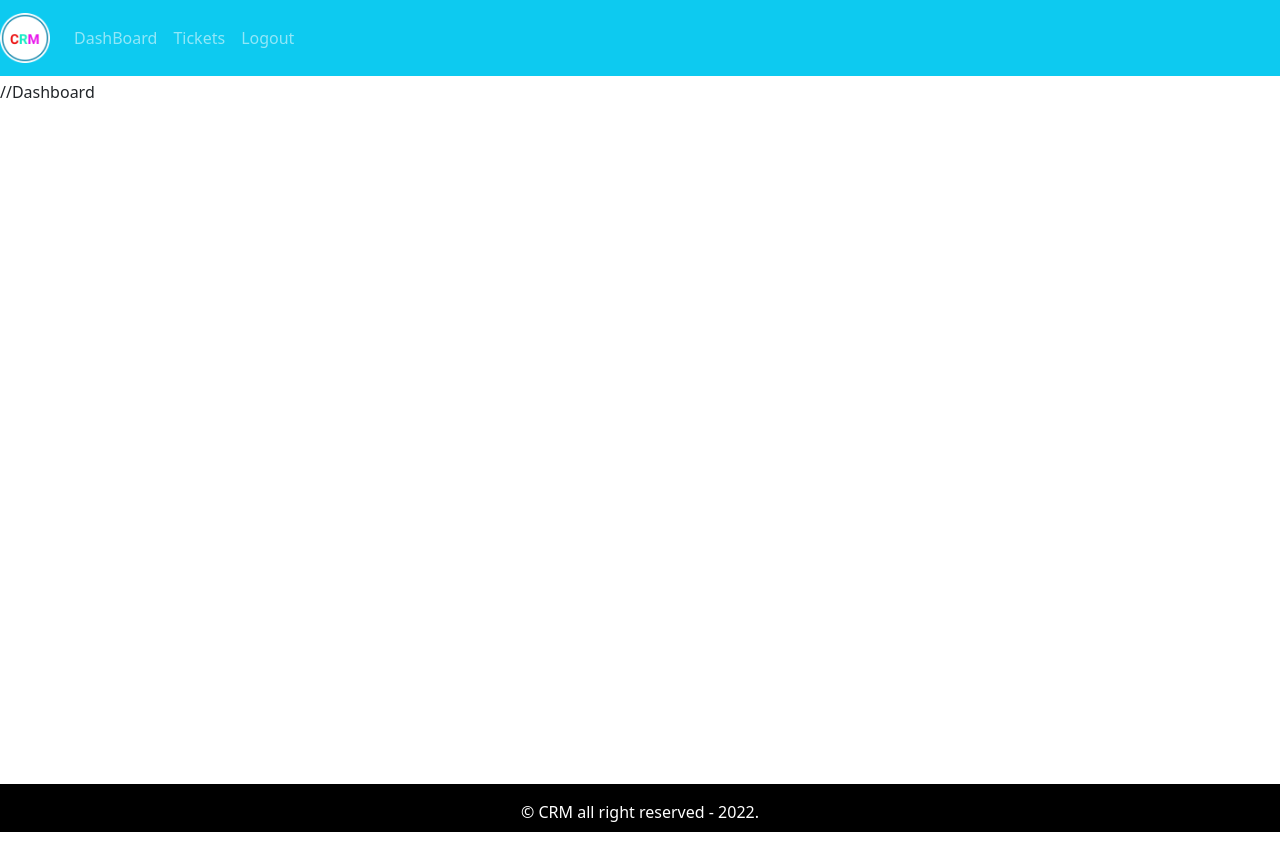
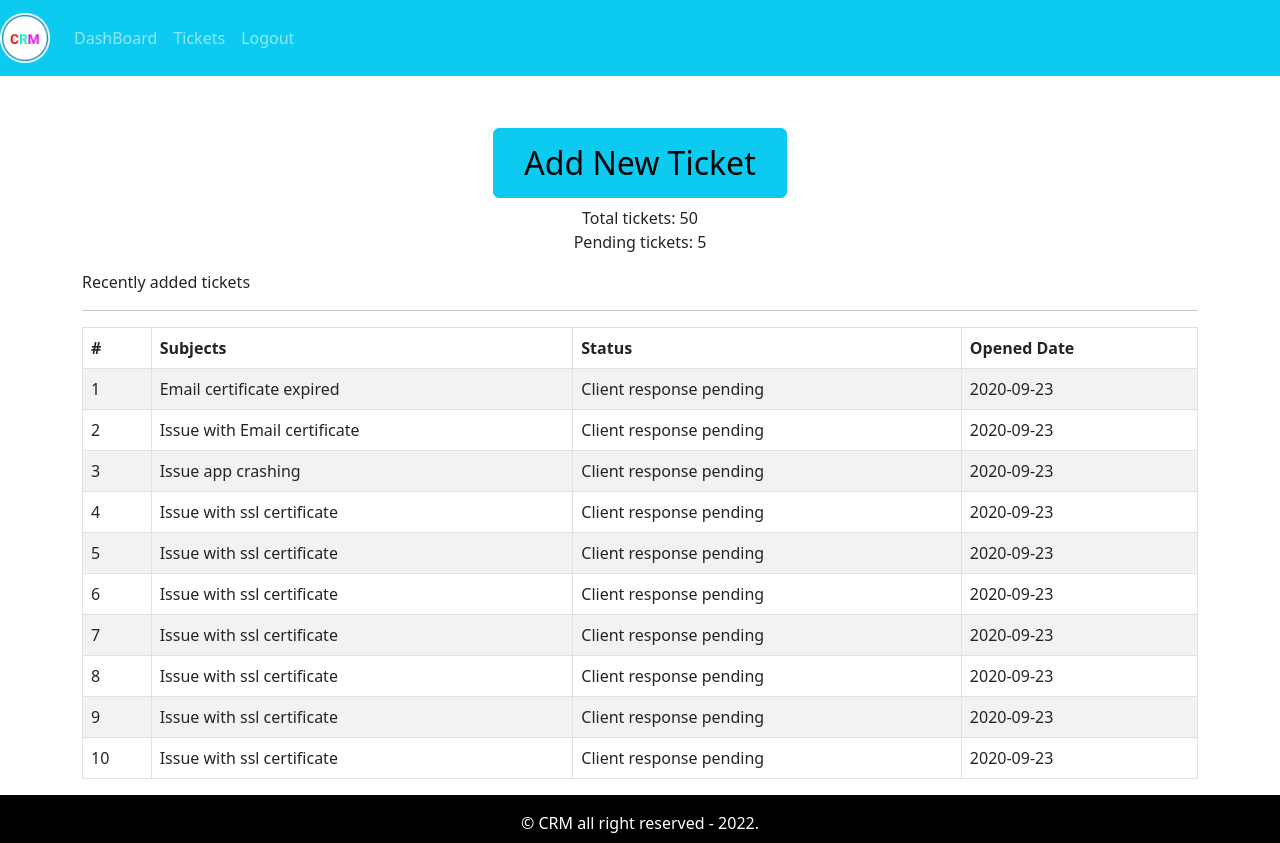
Before and after one commit to yash3886/CRM-frontend, a React (Create React App) app: page / in a window 1280 px wide. Built offline with nearby package versions, Linux system fonts and the light colour scheme.

Commit message:
dashboard page added

```diff
--- a/src/App.js
+++ b/src/App.js
@@ -1,6 +1,7 @@
 import React from "react";
 import './App.css';
 import { DefaultLayout } from "./layout/DefaultLayout";
+import { Dashboard } from "./page/Dashboard/Dashboard.page";
 // import {Button} from 'react-bootstrap';
 import { Entry } from "./page/entry/Entry.page";
 
@@ -9,7 +10,7 @@
     <div className="App">
       {/* <Entry /> */}
       <DefaultLayout>
-        //Dashboard
+        <Dashboard />
       </DefaultLayout>
     </div>
   );
--- /dev/null
+++ b/src/Components/ticket-table/TicketTable.comp.js
@@ -0,0 +1,36 @@
+import React from "react";
+import { Table } from "react-bootstrap";
+
+export const TicketTable = ({tickets}) => {
+    return (
+        <Table striped bordered hover>
+            <thead>
+                <tr>
+                    <th>#</th>
+                    <th>Subjects</th>
+                    <th>Status</th>
+                    <th>Opened Date</th>
+                </tr>
+            </thead>
+            <tbody>
+                {tickets.length ?
+                tickets.map((row)=>(
+                <tr key={row.id}>
+                    <td>{row.id}</td>
+                    <td>{row.subject}</td>
+                    <td>{row.status}</td>
+                    <td>{row.addedAt}</td>
+                </tr>
+                )) : (
+                    <tr>
+                        <td colSpan={4} className='text-center'>No Ticket to show</td>
+                    </tr>
+                )
+
+            }
+
+
+            </tbody>
+        </Table>
+    )
+}
--- /dev/null
+++ b/src/assets/data/dummy-tickets.json
@@ -0,0 +1,79 @@
+[
+    {
+      "id": 1,
+      "subject": "Email   certificate expired",
+      "status": "Client response pending",
+      "addedAt": "2020-09-23",
+      "history": [
+        {
+          "date": "20-10-10",
+          "message": "sjflsjl",
+          "messageBy": "client"
+        },
+        {
+          "date": "20-10-10",
+          "message": "sjflsjl",
+          "messageBy": "operator"
+        },
+        {
+          "date": "20-10-10",
+          "message": "sjflsjl",
+          "messageBy": "client"
+        }
+      ]
+    },
+    {
+      "id": 2,
+      "subject": "Issue with Email certificate",
+      "status": "Client response pending",
+      "addedAt": "2020-09-23"
+    },
+    {
+      "id": 3,
+      "subject": "Issue app crashing",
+      "status": "Client response pending",
+      "addedAt": "2020-09-23"
+    },
+    {
+      "id": 4,
+      "subject": "Issue with ssl certificate",
+      "status": "Client response pending",
+      "addedAt": "2020-09-23"
+    },
+    {
+      "id": 5,
+      "subject": "Issue with ssl certificate",
+      "status": "Client response pending",
+      "addedAt": "2020-09-23"
+    },
+    {
+      "id": 6,
+      "subject": "Issue with ssl certificate",
+      "status": "Client response pending",
+      "addedAt": "2020-09-23"
+    },
+    {
+      "id": 7,
+      "subject": "Issue with ssl certificate",
+      "status": "Client response pending",
+      "addedAt": "2020-09-23"
+    },
+    {
+      "id": 8,
+      "subject": "Issue with ssl certificate",
+      "status": "Client response pending",
+      "addedAt": "2020-09-23"
+    },
+    {
+      "id": 9,
+      "subject": "Issue with ssl certificate",
+      "status": "Client response pending",
+      "addedAt": "2020-09-23"
+    },
+    {
+      "id": 10,
+      "subject": "Issue with ssl certificate",
+      "status": "Client response pending",
+      "addedAt": "2020-09-23"
+    }
+  ]
--- /dev/null
+++ b/src/page/Dashboard/Dashboard.page.js
@@ -0,0 +1,36 @@
+import React from "react";
+import { Container, Row, Col, Button } from "react-bootstrap";
+import { TicketTable } from "../../Components/ticket-table/TicketTable.comp";
+import tickets from '../../assets/data/dummy-tickets.json';
+
+export const Dashboard = () => {
+    return (
+        <Container>
+            <Row>
+                <Col className="text-center mt-5 mb-2">
+                    <Button variant="info"
+                    style={{'fontSize':'2rem', padding:"10px 30px"}}>
+                        Add New Ticket
+                    </Button>
+                </Col>
+            </Row>
+            <Row>
+                <Col className="text-center mb-2">
+                    <div>Total tickets: 50</div>
+                    <div>Pending tickets: 5</div>
+                </Col>
+            </Row>
+            <Row>
+                <Col className="mt-2">
+                    Recently added tickets
+                </Col>
+            </Row>
+            <hr />
+            <Row>
+                <Col className="recent-ticket">
+                    <TicketTable tickets={tickets}/>
+                </Col>
+            </Row>
+        </Container>
+    )
+}
```
